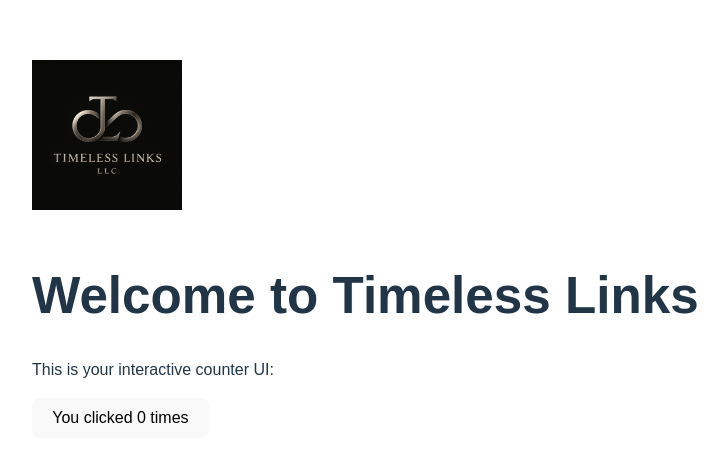
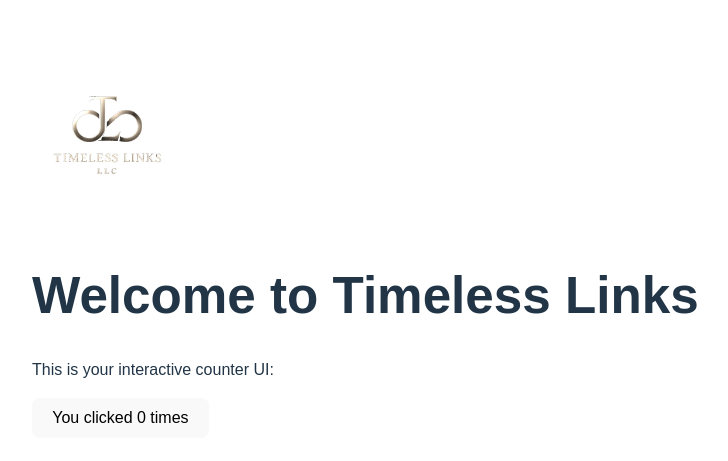
Before and after one commit to Miriam1025/my-react-app, a React (Vite) app: page / in a window 1280 px wide. Shown: the part 151-612 px from the top of the page, without its empty margins (0-728 px from the left). Built offline with nearby package versions, Linux system fonts and the light colour scheme.

Commit message:
Updated logo to refined white background version

```diff
--- a/src/App.jsx
+++ b/src/App.jsx
@@ -4,7 +4,7 @@
   return (
     <div style={{ padding: '2rem', fontFamily: 'Arial, sans-serif' }}>
       <img
-        src="/logo.jpeg"
+        src="/logo_white_bg_refined.jpeg"
         alt="Timeless Links Logo"
         style={{ width: '150px', marginBottom: '1rem' }}
       />
```
Also changed, not shown: public/logo_white_bg_refined.jpeg (added).
